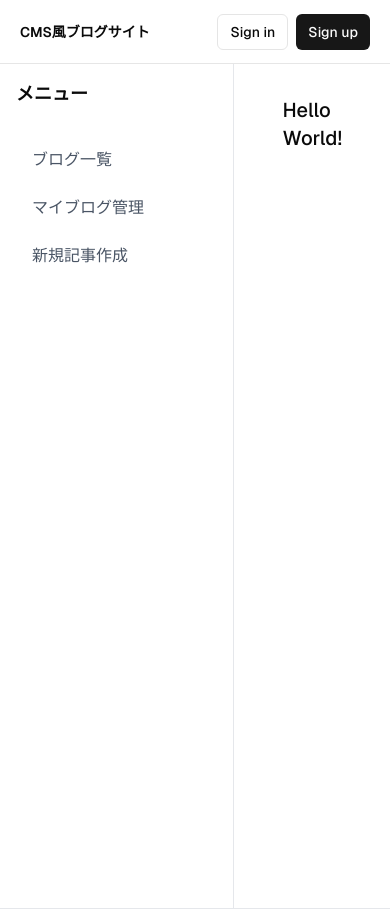
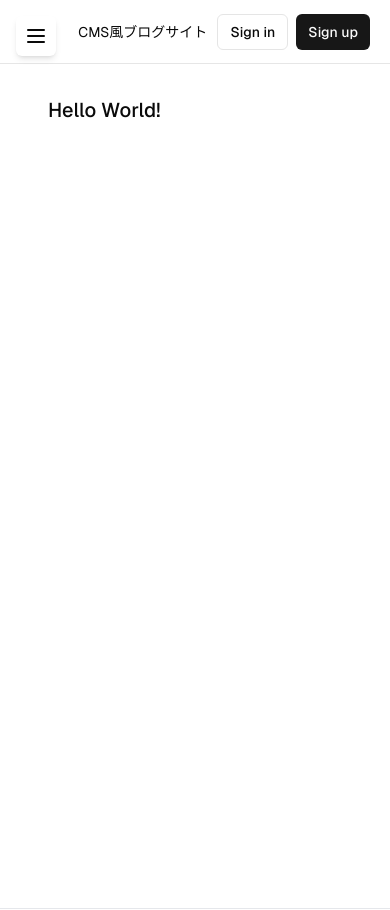
Before and after one commit to Nakayama-Yuki/blog-cms3, a Next.js app: page / in a window 390 px wide. Shown: the top 910 px of the page. Built offline with nearby package versions, Linux system fonts and the light colour scheme; no server answers.

Commit message:
feat: enhance layout and add mobile sidebar menu functionality

```diff
--- a/app/layout.tsx
+++ b/app/layout.tsx
@@ -39,16 +39,21 @@ export default function RootLayout({
           <main className="min-h-screen flex flex-col">
             <nav className="w-full flex justify-center border-b border-b-foreground/10 h-16">
               <div className="w-full max-w-7xl flex justify-between items-center p-3 px-5 text-sm">
-                <div className="flex gap-5 items-center font-semibold">
-                  <Link href={"/"}>CMS風ブログサイト</Link>
+                {/* ここを変更: レイアウトを調整 */}
+                <div className="flex-1 flex items-center">
+                  <div className="lg:flex-none flex justify-center w-full lg:w-auto">
+                    <Link href={"/"} className="pl-12 lg:pl-0">
+                      CMS風ブログサイト
+                    </Link>
+                  </div>
                 </div>
                 {!hasEnvVars ? <EnvVarWarning /> : <HeaderAuth />}
               </div>
             </nav>
 
-            <div className="flex-1 flex">
+            <div className="flex min-h-screen">
               <Sidebar />
-              <div className="flex-1 p-8 max-w-5xl mx-auto">{children}</div>
+              <main className="flex-1 p-8">{children}</main>
             </div>
 
             <footer className="w-full border-t">
--- a/components/blog/Sidebar.tsx
+++ b/components/blog/Sidebar.tsx
@@ -3,9 +3,12 @@
 import { usePathname } from "next/navigation";
 import Link from "next/link";
 import { cn } from "@/lib/utils";
+import { useState } from "react";
+import { Menu, X } from "lucide-react"; // react-featherの代わりにlucide-reactを使用
 
 function Sidebar() {
   const pathname = usePathname();
+  const [isOpen, setIsOpen] = useState(false);
 
   const links = [
     { href: "/blog", label: "ブログ一覧" },
@@ -14,7 +17,32 @@ function Sidebar() {
   ];
 
   return (
-    <nav className="w-64 min-h-screen border-r border-gray-200 p-4">
+    <>
+      {/* モバイル用ハンバーガーメニューボタン */}
+      <button
+        className="lg:hidden fixed top-4 left-4 z-50 p-2 rounded-md bg-white shadow-md"
+        onClick={() => setIsOpen(!isOpen)}>
+        {isOpen ? (
+          <X className="h-6 w-6" /> // メニューを閉じるアイコン
+        ) : (
+          <Menu className="h-6 w-6" /> // ハンバーガーメニューアイコン
+        )}
+      </button>
+
+      {/* オーバーレイ背景（モバイル時のみ） */}
+      {isOpen && (
+        <div
+          className="lg:hidden fixed inset-0 bg-black/50 z-40"
+          onClick={() => setIsOpen(false)}
+        />
+      )}
+
+      {/* サイドバー */}
+      <nav
+        className={cn(
+          "fixed lg:static top-0 left-0 z-40 w-64 h-screen bg-white border-r border-gray-200 p-4 transition-transform duration-300 ease-in-out",
+          isOpen ? "translate-x-0" : "-translate-x-full lg:translate-x-0"
+        )}>
         <div className="space-y-4">
           <div className="mb-8">
             <h2 className="text-lg font-semibold mb-4">メニュー</h2>
@@ -30,13 +58,15 @@ function Sidebar() {
                   pathname === link.href
                     ? "bg-gray-100 text-gray-900 font-medium"
                     : "text-gray-600 hover:bg-gray-50 hover:text-gray-900"
-              )}>
+                )}
+                onClick={() => setIsOpen(false)}>
                 {link.label}
               </Link>
             ))}
           </div>
         </div>
       </nav>
+    </>
   );
 }
 
```
Lines whose indentation alone changed are shown as unchanged.
